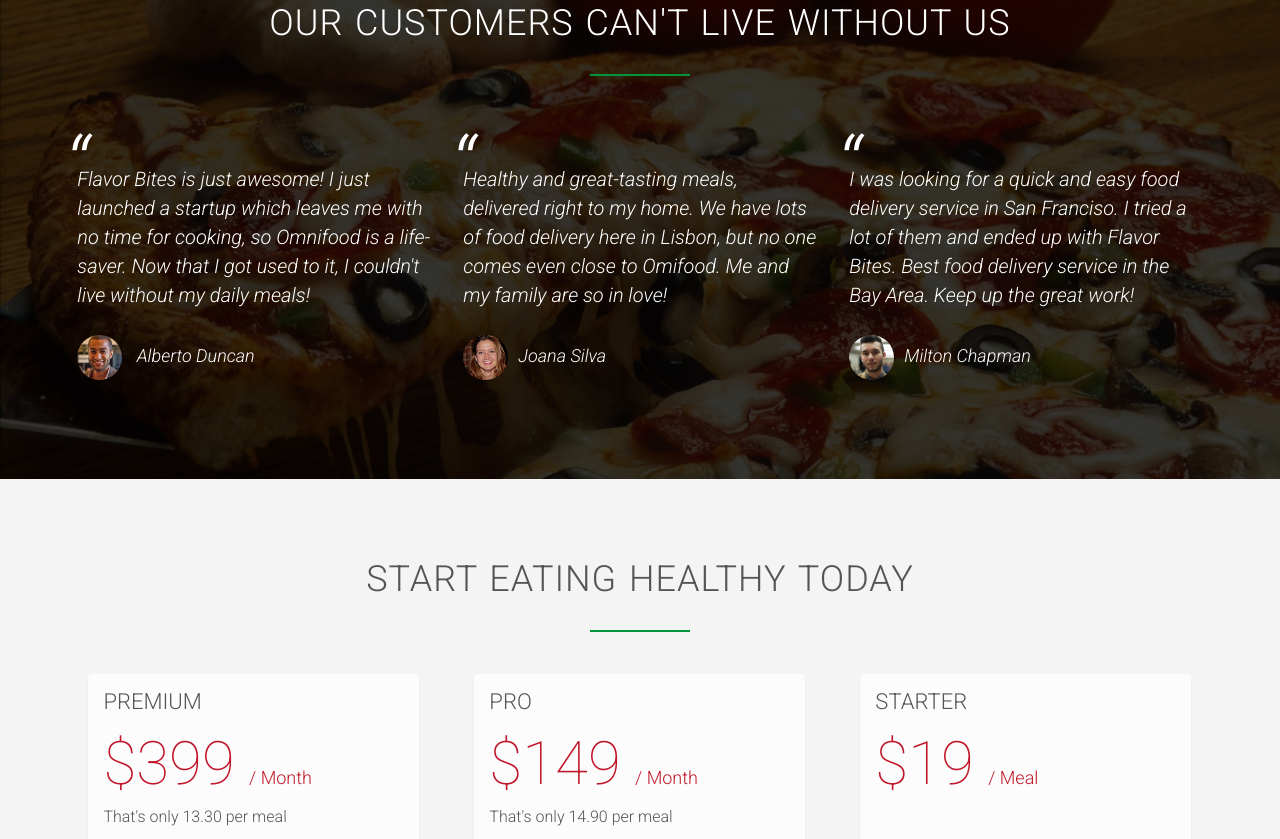
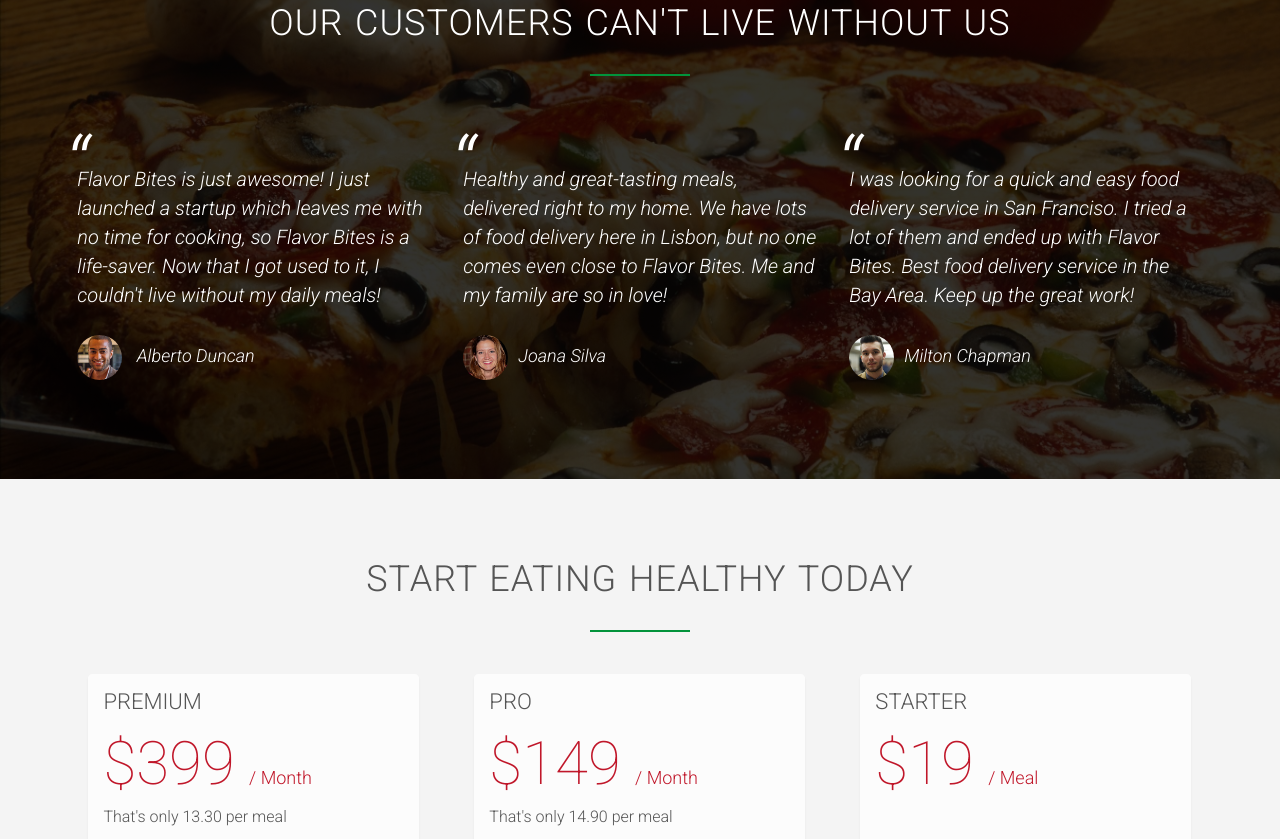
Before and after one commit to Kamran0925/flavor-bites-webapp, a plain HTML site: page index.html in a window 1280 px wide. Shown: the part 3427-4266 px from the top of the page. Drawn offline with nearby package versions, Linux system fonts and the light colour scheme.

Commit message:
Code improvements 1

```diff
--- a/index.html
+++ b/index.html
@@ -114,7 +114,7 @@
         </div>
         <div class="row">
             <div class="col span-1-of-2 steps-box">
-                <img src="resources/images/app-iPhone.png" alt="Omnifood app on iphone" class="app-screen">
+                <img src="resources/images/app-iPhone.png" alt="Flavor Bites app on iphone" class="app-screen">
             </div>
             <div class="col span-1-of-2 steps-box">
                 <div class="works-step">
@@ -212,13 +212,13 @@
         <div class="row">
             <div class="col span-1-of-3">
                 <blockquote>
-                    Flavor Bites is just awesome! I just launched a startup which leaves me with no time for cooking, so Omnifood is a life-saver. Now that I got used to it, I couldn't live without my daily meals!
+                    Flavor Bites is just awesome! I just launched a startup which leaves me with no time for cooking, so Flavor Bites is a life-saver. Now that I got used to it, I couldn't live without my daily meals!
                     <cite><img src="resources/images/customer-1.jpg"> Alberto Duncan</cite>
                 </blockquote>
             </div>
             <div class="col span-1-of-3">
                 <blockquote>
-                    Healthy and great-tasting meals, delivered right to my home. We have lots of food delivery here in Lisbon, but no one comes even close to Omifood. Me and my family are so in love!
+                    Healthy and great-tasting meals, delivered right to my home. We have lots of food delivery here in Lisbon, but no one comes even close to Flavor Bites. Me and my family are so in love!
                     <cite><img src="resources/images/customer-2.jpg">Joana Silva</cite>
                 </blockquote>
             </div>
```
